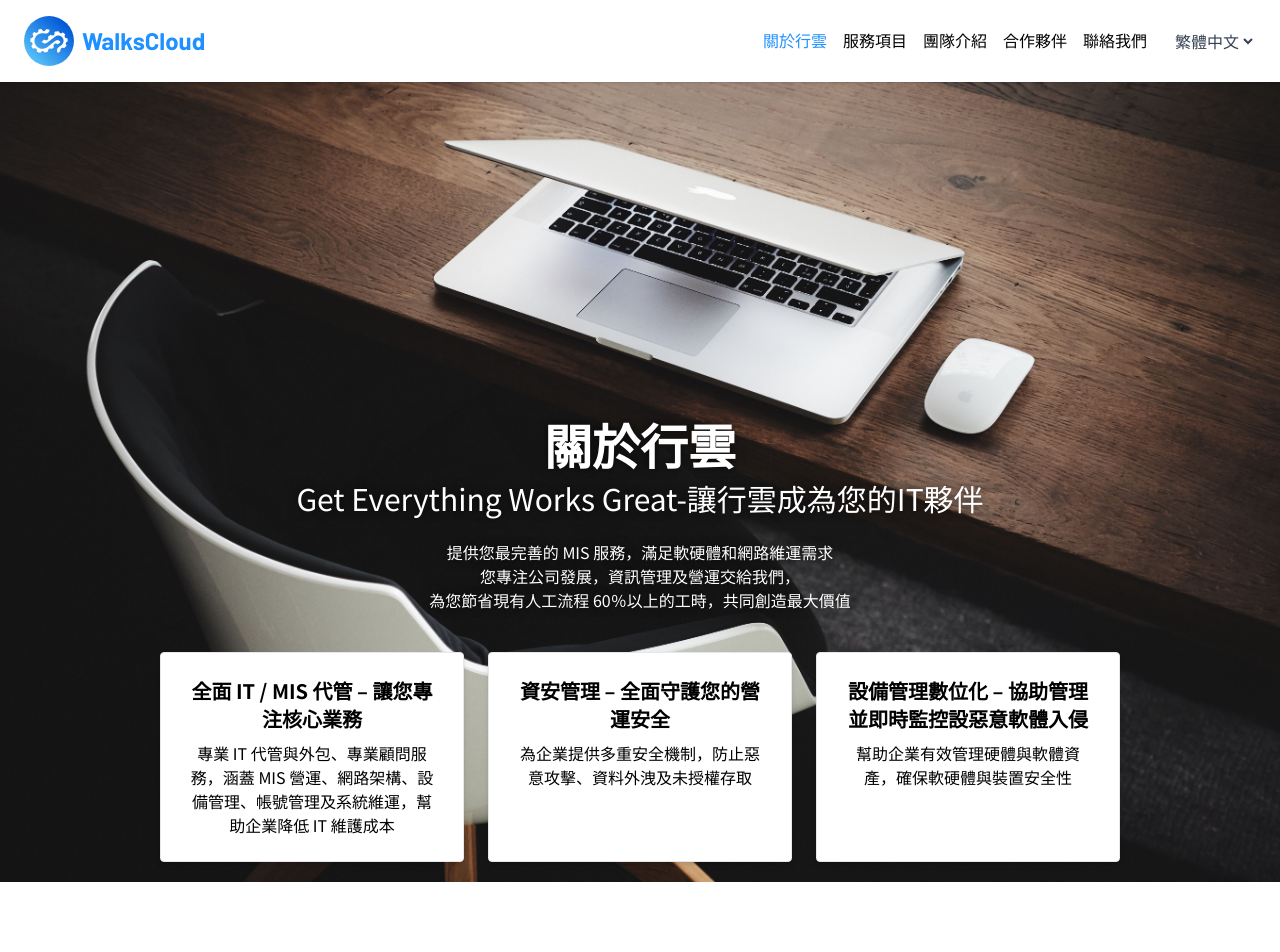
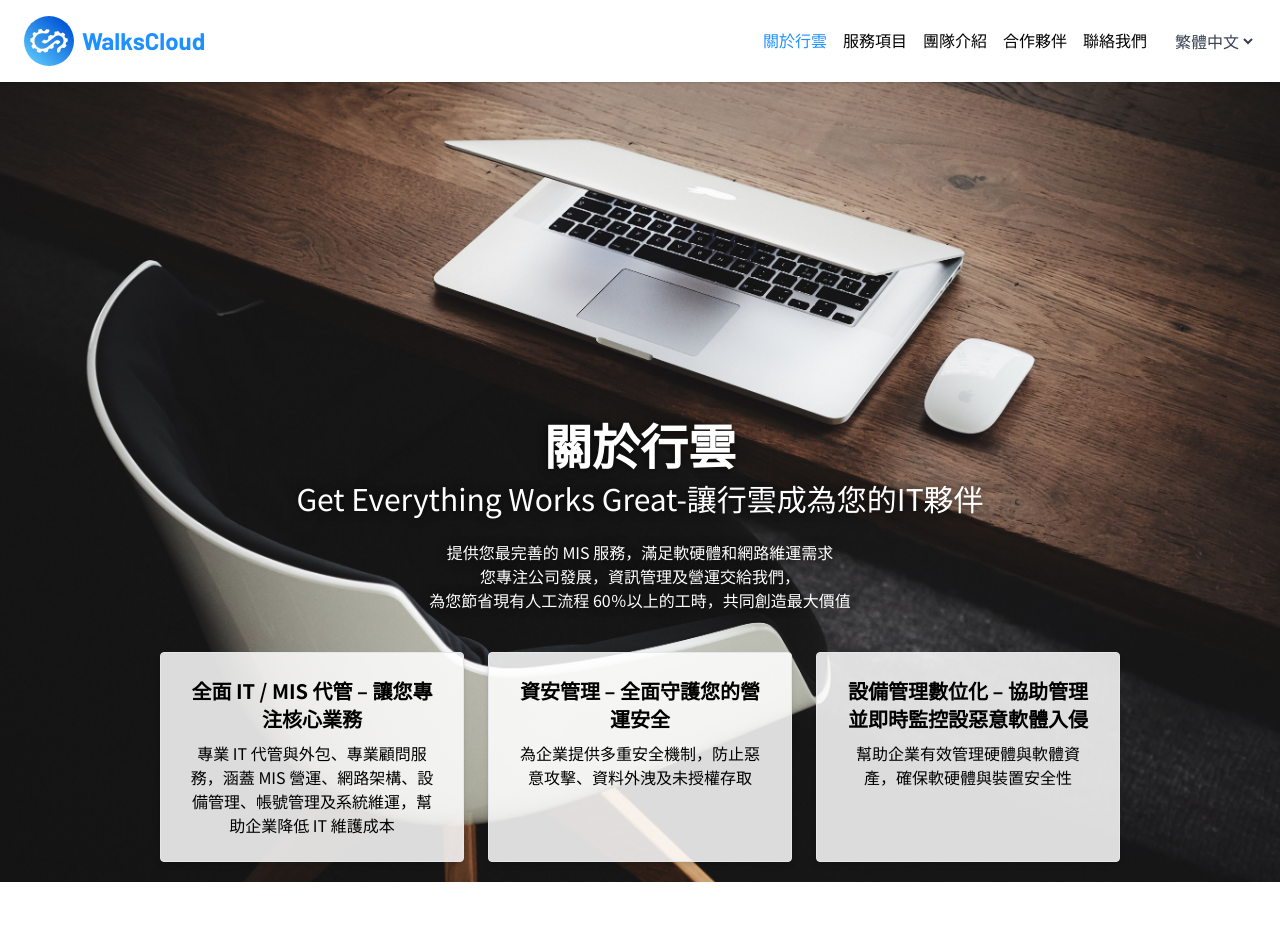
Before and after one commit to WalksCloud/OfficialWebsite, a Vue app: page / in a window 1280 px wide. Shown: the top 952 px of the page. Built offline with nearby package versions, Linux system fonts and the light colour scheme.

Commit message:
update style

```diff
--- a/src/components/About.vue
+++ b/src/components/About.vue
@@ -42,7 +42,7 @@ const handleClick = (index) => {
 				</div>
 				<!-- desktop -->
 				<div class="hidden lg:grid grid-cols-3 gap-6 text-black text-shadow-none">
-					<div v-bind:key="row" v-for="row in $tm('about-section.about-items')" class="bg-white dark:bg-[#4e535d]/85 dark:text-gray-300 dark:border-transparent rounded-sm shadow-md p-6 border border-gray-200">
+					<div v-bind:key="row" v-for="row in $tm('about-section.about-items')" class="bg-white/85 dark:bg-[#4e535d]/85 dark:text-gray-300 dark:border-transparent rounded-sm shadow-md p-6 border border-gray-200">
 						<h3 class="text-xl font-bold mb-2">{{ row.title }}</h3>
 						<p>{{ row.content }}</p>
 					</div>
@@ -52,7 +52,7 @@ const handleClick = (index) => {
 	</div>
 	<!-- mobile -->
 	<div class="lg:hidden w-5/6 mx-auto grid gap-4 relative mt-[-60px]">
-		<div v-bind:key="row" v-for="row in $tm('about-section.about-items')" class="bg-white rounded-sm shadow p-4 border border-gray-200 dark:bg-[#4e535d]/85 dark:text-gray-300 dark:border-transparent">
+		<div v-bind:key="row" v-for="row in $tm('about-section.about-items')" class="bg-white rounded-sm shadow p-4 border border-gray-200 bg-white/85 dark:bg-[#4e535d]/85 dark:text-gray-300 dark:border-transparent">
 			<h3 class="font-bold mb-1">{{ row.title }}</h3>
 			<p class="text-sm">{{ row.content }}</p>
 		</div>
```
